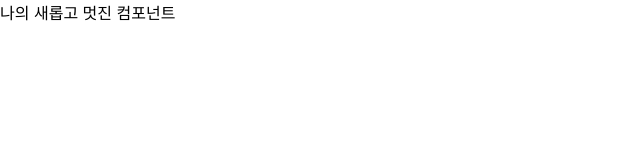
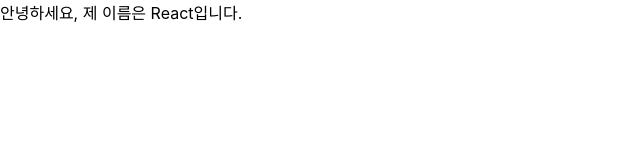
Before and after one commit to jihyun416/react-study-1, a React (Create React App) app: page / in a window 1280 px wide. Shown: the top 160 px of the page, without its empty margins (0-640 px from the left). Built offline with nearby package versions, Linux system fonts and the light colour scheme.

Commit message:
3.3.1-2 JSX 내부에서 props 렌더링, 컴포넌트를 사용할때 props 값 지정하기

```diff
--- a/src/App.js
+++ b/src/App.js
@@ -1,6 +1,6 @@
 import MyComponent from "./MyComponent";
 
 const App = () => {
-  return <MyComponent />
+  return <MyComponent name="React"/>
 }
 export default App;
--- a/src/MyComponent.js
+++ b/src/MyComponent.js
@@ -1,4 +1,4 @@
-const MyComponent = () => {
-  return <div>나의 새롭고 멋진 컴포넌트</div>;
+const MyComponent = props => {
+  return <div>안녕하세요, 제 이름은 {props.name}입니다.</div>;
 }
 export default MyComponent;
```
